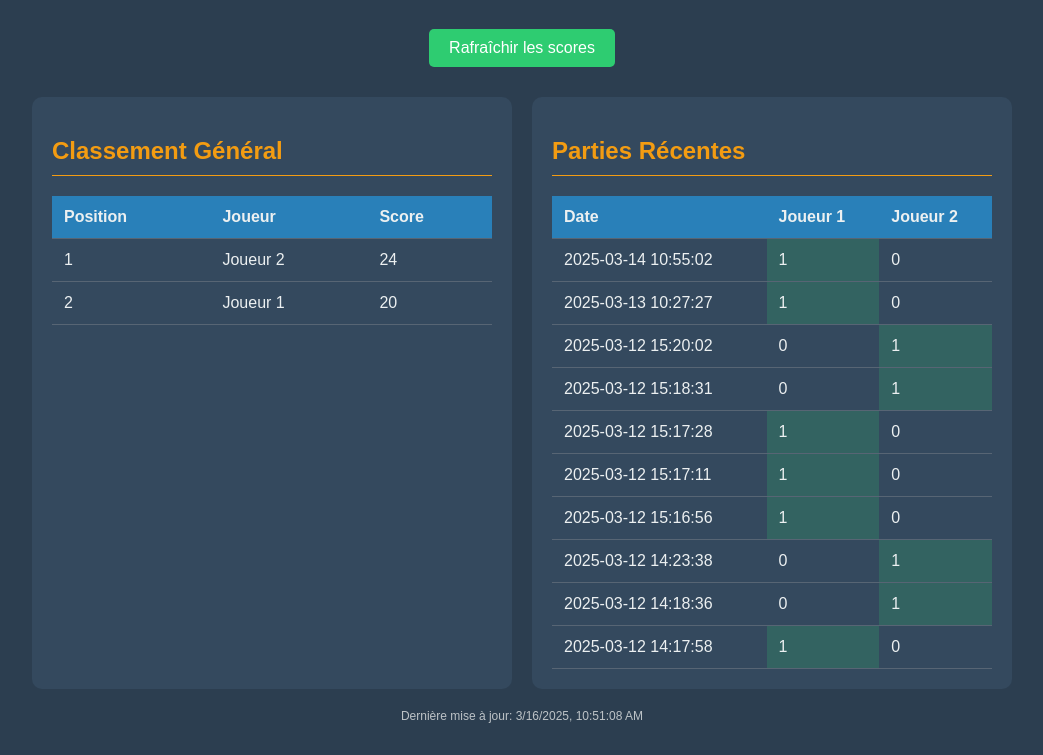
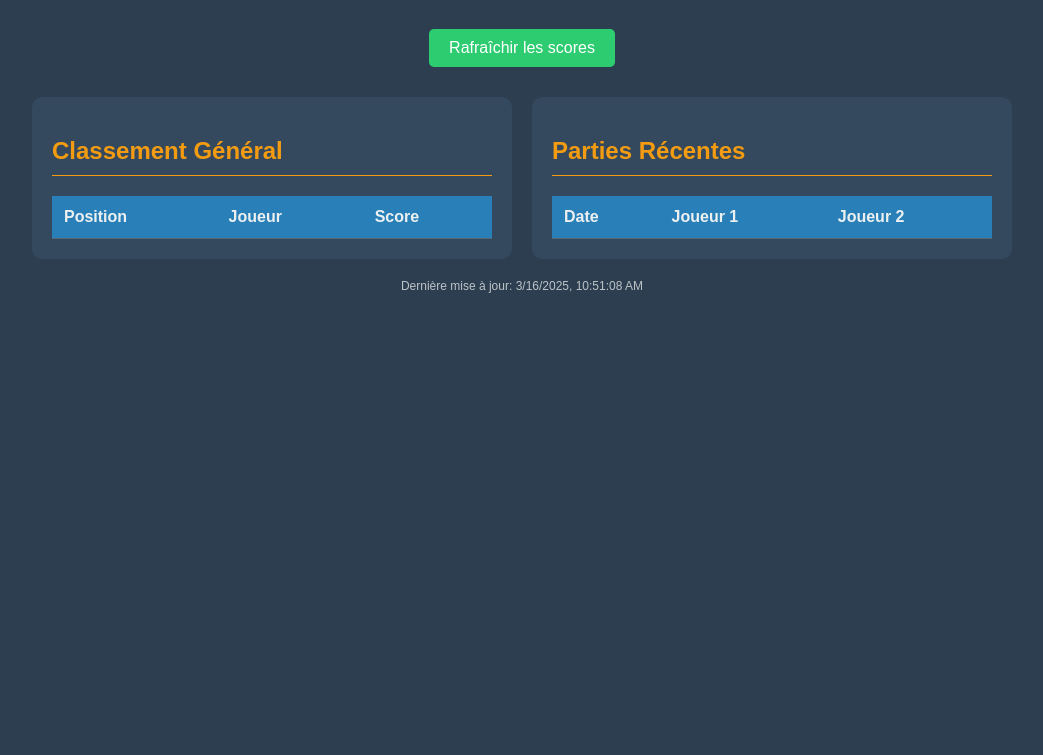
Before and after one commit to KiriMashi32/Roulette_Python, a plain HTML site: page web/index.html in a window 1280 px wide. Shown: the part 100-855 px from the top of the page, without its empty margins (118-1161 px from the left). After the commit the page ends 800 px from the top, so only its background shows below. Drawn offline with Linux system fonts and the light colour scheme.

Commit message:
refonte score et html

```diff
--- a/web/index.html
+++ b/web/index.html
@@ -169,15 +169,33 @@
             recentGames.forEach(game => {
                 const row = table.insertRow(-1);
                 row.insertCell(0).textContent = game.date;
+
+                // Utiliser les pseudos au lieu des identifiants numériques
+                // Si les clés sont des objets avec nom et score
+                const joueurs = Object.keys(game.scores);
+
+                if (joueurs.length >= 2) {
+                    row.insertCell(1).textContent = joueurs[0];  // Nom du joueur 1
+                    row.insertCell(2).textContent = joueurs[1];  // Nom du joueur 2
+
+                    // Surligner le perdant (celui qui a un point)
+                    if (game.scores[joueurs[0]] > 0) {
+                        row.cells[1].classList.add('highlight');
+                    }
+                    if (game.scores[joueurs[1]] > 0) {
+                        row.cells[2].classList.add('highlight');
+                    }
+                } else {
+                    // Fallback pour compatibilité avec l'ancien format
                     row.insertCell(1).textContent = game.scores['1'] || 0;
                     row.insertCell(2).textContent = game.scores['2'] || 0;
 
-                // Surligner le perdant (celui qui a un point)
                     if (game.scores['1'] > 0) {
                         row.cells[1].classList.add('highlight');
                     }
                     if (game.scores['2'] > 0) {
                         row.cells[2].classList.add('highlight');
+                    }
                 }
             });
         }
--- a/web/scores.json
+++ b/web/scores.json
@@ -1,316 +1,8 @@
 {
     "parties": [
-        {
-            "date": "2025-03-10 15:16:55",
-            "scores": {
-                "1": 1,
-                "2": 0
-            }
-        },
-        {
-            "date": "2025-03-10 15:17:30",
-            "scores": {
-                "1": 0,
-                "2": 1
-            }
-        },
-        {
-            "date": "2025-03-11 15:32:03",
-            "scores": {
-                "1": 0,
-                "2": 1
-            }
-        },
-        {
-            "date": "2025-03-11 15:44:01",
-            "scores": {
-                "1": 0,
-                "2": 1
-            }
-        },
-        {
-            "date": "2025-03-11 15:44:12",
-            "scores": {
-                "1": 0,
-                "2": 1
-            }
-        },
-        {
-            "date": "2025-03-11 15:44:20",
-            "scores": {
-                "1": 1,
-                "2": 0
-            }
-        },
-        {
-            "date": "2025-03-11 15:44:37",
-            "scores": {
-                "1": 0,
-                "2": 1
-            }
-        },
-        {
-            "date": "2025-03-11 16:03:37",
-            "scores": {
-                "1": 0,
-                "2": 1
-            }
-        },
-        {
-            "date": "2025-03-11 16:03:59",
-            "scores": {
-                "1": 0,
-                "2": 1
-            }
-        },
-        {
-            "date": "2025-03-11 16:04:05",
-            "scores": {
-                "1": 0,
-                "2": 1
-            }
-        },
-        {
-            "date": "2025-03-11 16:07:02",
-            "scores": {
-                "1": 1,
-                "2": 0
-            }
-        },
-        {
-            "date": "2025-03-12 09:40:09",
-            "scores": {
-                "1": 1,
-                "2": 0
-            }
-        },
-        {
-            "date": "2025-03-12 09:41:28",
-            "scores": {
-                "1": 0,
-                "2": 1
-            }
-        },
-        {
-            "date": "2025-03-12 09:41:37",
-            "scores": {
-                "1": 0,
-                "2": 1
-            }
-        },
-        {
-            "date": "2025-03-12 09:41:52",
-            "scores": {
-                "1": 1,
-                "2": 0
-            }
-        },
-        {
-            "date": "2025-03-12 09:42:02",
-            "scores": {
-                "1": 0,
-                "2": 1
-            }
-        },
-        {
-            "date": "2025-03-12 09:46:46",
-            "scores": {
-                "1": 0,
-                "2": 1
-            }
-        },
-        {
-            "date": "2025-03-12 10:07:44",
-            "scores": {
-                "1": 1,
-                "2": 0
-            }
-        },
-        {
-            "date": "2025-03-12 10:07:59",
-            "scores": {
-                "1": 1,
-                "2": 0
-            }
-        },
-        {
-            "date": "2025-03-12 10:20:04",
-            "scores": {
-                "1": 1,
-                "2": 0
-            }
-        },
-        {
-            "date": "2025-03-12 10:20:38",
-            "scores": {
-                "1": 1,
-                "2": 0
-            }
-        },
-        {
-            "date": "2025-03-12 10:31:33",
-            "scores": {
-                "1": 0,
-                "2": 1
-            }
-        },
-        {
-            "date": "2025-03-12 10:43:59",
-            "scores": {
-                "1": 1,
-                "2": 0
-            }
-        },
-        {
-            "date": "2025-03-12 10:44:09",
-            "scores": {
-                "1": 0,
-                "2": 1
-            }
-        },
-        {
-            "date": "2025-03-12 10:51:32",
-            "scores": {
-                "1": 0,
-                "2": 1
-            }
-        },
-        {
-            "date": "2025-03-12 10:51:55",
-            "scores": {
-                "1": 0,
-                "2": 1
-            }
-        },
-        {
-            "date": "2025-03-12 11:02:42",
-            "scores": {
-                "1": 1,
-                "2": 0
-            }
-        },
-        {
-            "date": "2025-03-12 11:11:12",
-            "scores": {
-                "1": 1,
-                "2": 0
-            }
-        },
-        {
-            "date": "2025-03-12 11:11:23",
-            "scores": {
-                "1": 1,
-                "2": 0
-            }
-        },
-        {
-            "date": "2025-03-12 11:13:12",
-            "scores": {
-                "1": 0,
-                "2": 1
-            }
-        },
-        {
-            "date": "2025-03-12 11:17:30",
-            "scores": {
-                "1": 1,
-                "2": 0
-            }
-        },
-        {
-            "date": "2025-03-12 13:23:27",
-            "scores": {
-                "1": 0,
-                "2": 1
-            }
-        },
-        {
-            "date": "2025-03-12 13:23:44",
-            "scores": {
-                "1": 0,
-                "2": 1
-            }
-        },
-        {
-            "date": "2025-03-12 13:48:27",
-            "scores": {
-                "1": 0,
-                "2": 1
-            }
-        },
-        {
-            "date": "2025-03-12 14:17:58",
-            "scores": {
-                "1": 1,
-                "2": 0
-            }
-        },
-        {
-            "date": "2025-03-12 14:18:36",
-            "scores": {
-                "1": 0,
-                "2": 1
-            }
-        },
-        {
-            "date": "2025-03-12 14:23:38",
-            "scores": {
-                "1": 0,
-                "2": 1
-            }
-        },
-        {
-            "date": "2025-03-12 15:16:56",
-            "scores": {
-                "1": 1,
-                "2": 0
-            }
-        },
-        {
-            "date": "2025-03-12 15:17:11",
-            "scores": {
-                "1": 1,
-                "2": 0
-            }
-        },
-        {
-            "date": "2025-03-12 15:17:28",
-            "scores": {
-                "1": 1,
-                "2": 0
-            }
-        },
-        {
-            "date": "2025-03-12 15:18:31",
-            "scores": {
-                "1": 0,
-                "2": 1
-            }
-        },
-        {
-            "date": "2025-03-12 15:20:02",
-            "scores": {
-                "1": 0,
-                "2": 1
-            }
-        },
-        {
-            "date": "2025-03-13 10:27:27",
-            "scores": {
-                "1": 1,
-                "2": 0
-            }
-        },
-        {
-            "date": "2025-03-14 10:55:02",
-            "scores": {
-                "1": 1,
-                "2": 0
-            }
-        }
+
     ],
     "scores": {
-        "1": 20,
-        "2": 24
+
     }
 }
```
Also changed, not shown: scores.json (+10 -1 lines), 1 other file. Lines whose indentation alone changed are shown as unchanged.
